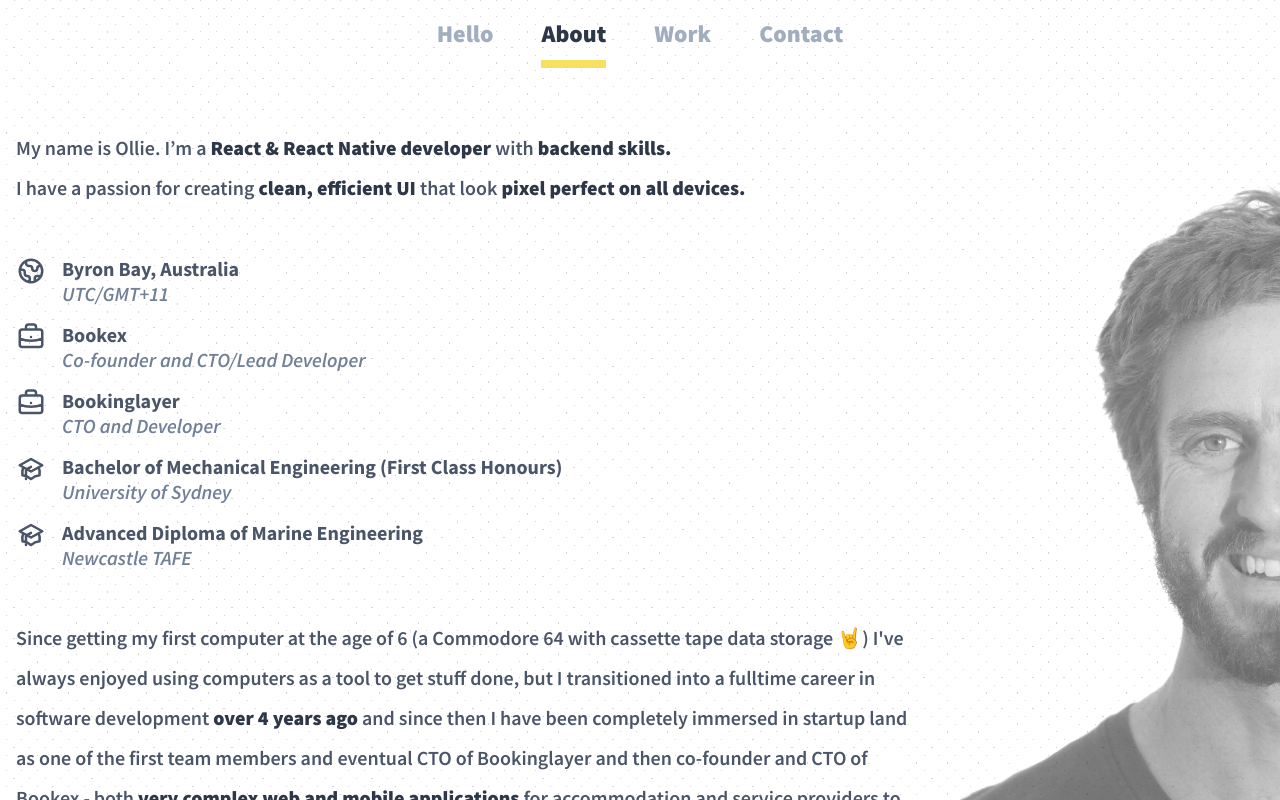
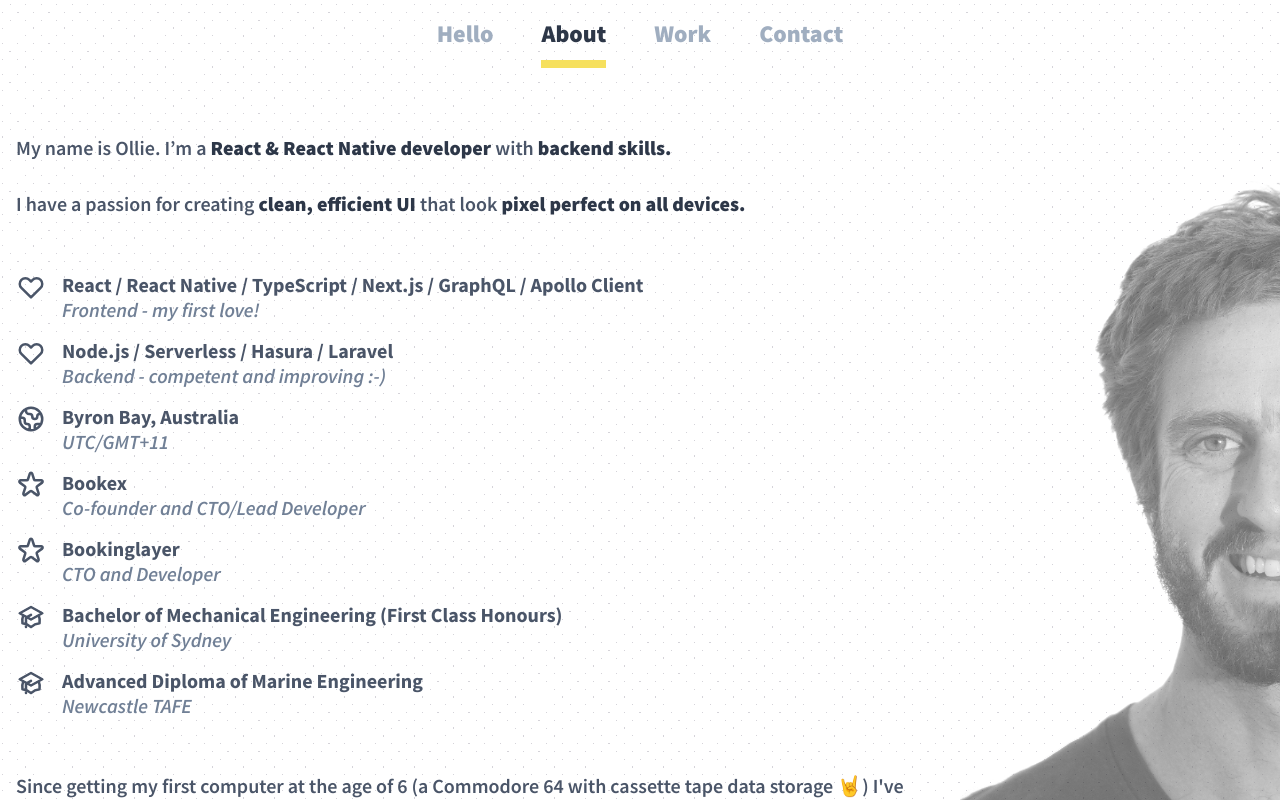
Before and after one commit to oldo/freelancing-portfolio, a Next.js app: page /about in a window 1280 px wide. Shown: the top 800 px of the page. Built offline with nearby package versions, Linux system fonts and the light colour scheme; a web font is replaced by a local one.

Commit message:
improve about info

```diff
--- a/components/About/Subheading.tsx
+++ b/components/About/Subheading.tsx
@@ -13,7 +13,7 @@ const Subheading: React.FC<SubheadingProps> = ({}) => {
       variants={variants}
       className="leading-loose"
     >
-      <div>
+      <div className="pb-4">
         My name is Ollie. I’m a <strong>React & React Native developer</strong>{' '}
         with <strong>backend skills.</strong>
       </div>
--- a/components/About/Summary.tsx
+++ b/components/About/Summary.tsx
@@ -1,13 +1,37 @@
 import React from 'react';
 
+import HeartIcon from '../Icons/Heart';
 import GlobeIcon from '../Icons/Globe';
 import AcademicIcon from '../Icons/Academic';
-import BriefcaseIcon from '../Icons/Briefcase';
+import StarIcon from '../Icons/Star';
+import { Technologies } from '../../typescript/enums';
 
 interface SummaryProps {}
 
 const Summary: React.FC<SummaryProps> = ({}) => {
   const rows = [
+    {
+      title: [
+        Technologies.REACT,
+        Technologies.REACT_NATIVE,
+        Technologies.TS,
+        Technologies.NEXTJS,
+        Technologies.GRAPHQL,
+        Technologies.APOLLO,
+      ].join(' / '),
+      subtitle: 'Frontend - my first love!',
+      icon: HeartIcon,
+    },
+    {
+      title: [
+        Technologies.NODE,
+        Technologies.SERVERLESS,
+        Technologies.HASURA,
+        Technologies.LARAVEL,
+      ].join(' / '),
+      subtitle: 'Backend - competent and improving :-)',
+      icon: HeartIcon,
+    },
     {
       title: 'Byron Bay, Australia',
       subtitle: 'UTC/GMT+11',
@@ -17,13 +41,13 @@ const Summary: React.FC<SummaryProps> = ({}) => {
       title:
         '<a href="https://www.usebookex.com" target="_blank" rel="noopener noreferrer">Bookex</a>',
       subtitle: 'Co-founder and CTO/Lead Developer',
-      icon: BriefcaseIcon,
+      icon: StarIcon,
     },
     {
       title:
         '<a href="https://www.bookinglayer.com" target="_blank" rel="noopener noreferrer">Bookinglayer</a>',
       subtitle: 'CTO and Developer',
-      icon: BriefcaseIcon,
+      icon: StarIcon,
     },
     {
       title: 'Bachelor of Mechanical Engineering (First Class Honours)',
--- /dev/null
+++ b/components/Icons/Heart.tsx
@@ -0,0 +1,27 @@
+import React from 'react';
+
+interface IconProps {
+  size: number;
+}
+
+const Icon: React.FC<IconProps> = ({ size }) => {
+  return (
+    <div style={{ height: size, width: size }}>
+      <svg
+        xmlns="http://www.w3.org/2000/svg"
+        fill="none"
+        viewBox="0 0 24 24"
+        stroke="currentColor"
+      >
+        <path
+          strokeLinecap="round"
+          strokeLinejoin="round"
+          strokeWidth={2}
+          d="M4.318 6.318a4.5 4.5 0 000 6.364L12 20.364l7.682-7.682a4.5 4.5 0 00-6.364-6.364L12 7.636l-1.318-1.318a4.5 4.5 0 00-6.364 0z"
+        />
+      </svg>
+    </div>
+  );
+};
+
+export default Icon;
--- /dev/null
+++ b/components/Icons/Smile.tsx
@@ -0,0 +1,27 @@
+import React from 'react';
+
+interface IconProps {
+  size: number;
+}
+
+const Icon: React.FC<IconProps> = ({ size }) => {
+  return (
+    <div style={{ height: size, width: size }}>
+      <svg
+        xmlns="http://www.w3.org/2000/svg"
+        fill="none"
+        viewBox="0 0 24 24"
+        stroke="currentColor"
+      >
+        <path
+          strokeLinecap="round"
+          strokeLinejoin="round"
+          strokeWidth={2}
+          d="M14.828 14.828a4 4 0 01-5.656 0M9 10h.01M15 10h.01M21 12a9 9 0 11-18 0 9 9 0 0118 0z"
+        />
+      </svg>
+    </div>
+  );
+};
+
+export default Icon;
--- /dev/null
+++ b/components/Icons/Star.tsx
@@ -0,0 +1,27 @@
+import React from 'react';
+
+interface IconProps {
+  size: number;
+}
+
+const Icon: React.FC<IconProps> = ({ size }) => {
+  return (
+    <div style={{ height: size, width: size }}>
+      <svg
+        xmlns="http://www.w3.org/2000/svg"
+        fill="none"
+        viewBox="0 0 24 24"
+        stroke="currentColor"
+      >
+        <path
+          strokeLinecap="round"
+          strokeLinejoin="round"
+          strokeWidth={2}
+          d="M11.049 2.927c.3-.921 1.603-.921 1.902 0l1.519 4.674a1 1 0 00.95.69h4.915c.969 0 1.371 1.24.588 1.81l-3.976 2.888a1 1 0 00-.363 1.118l1.518 4.674c.3.922-.755 1.688-1.538 1.118l-3.976-2.888a1 1 0 00-1.176 0l-3.976 2.888c-.783.57-1.838-.197-1.538-1.118l1.518-4.674a1 1 0 00-.363-1.118l-3.976-2.888c-.784-.57-.38-1.81.588-1.81h4.914a1 1 0 00.951-.69l1.519-4.674z"
+        />
+      </svg>
+    </div>
+  );
+};
+
+export default Icon;
--- a/typescript/enums/index.ts
+++ b/typescript/enums/index.ts
@@ -10,5 +10,14 @@ export enum Technologies {
   REACT_NATIVE = 'React Native',
   TS = 'TypeScript',
   JS = 'JS ES6',
+  NEXTJS = 'Next.js',
+  GATSBY = 'Gatsby',
   MATERIAL_UI = 'Material-UI',
+  GRAPHQL = 'GraphQL',
+  APOLLO = 'Apollo Client',
+
+  NODE = 'Node.js',
+  HASURA = 'Hasura',
+  LARAVEL = 'Laravel',
+  SERVERLESS = 'Serverless',
 }
```
